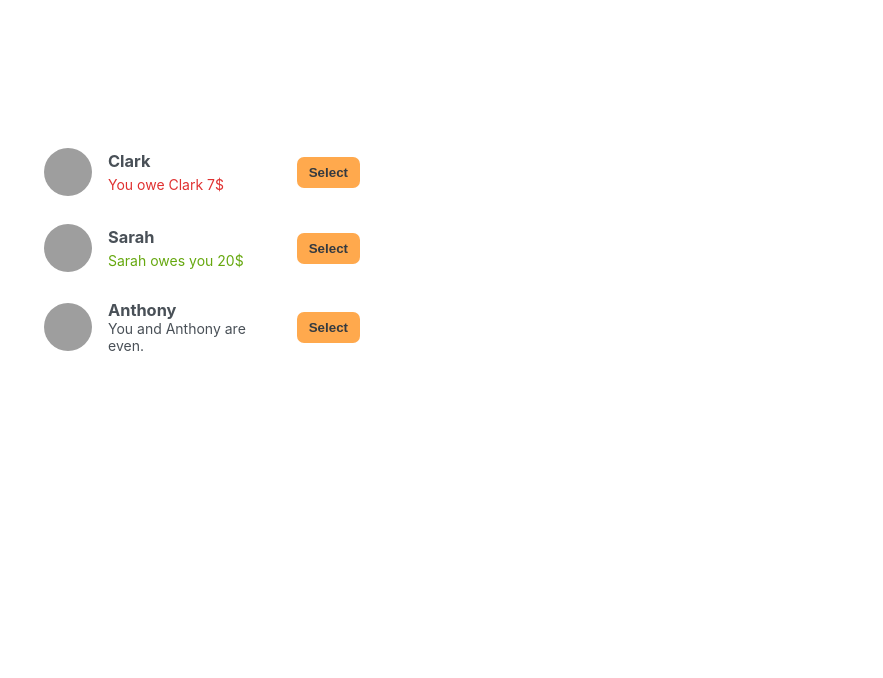
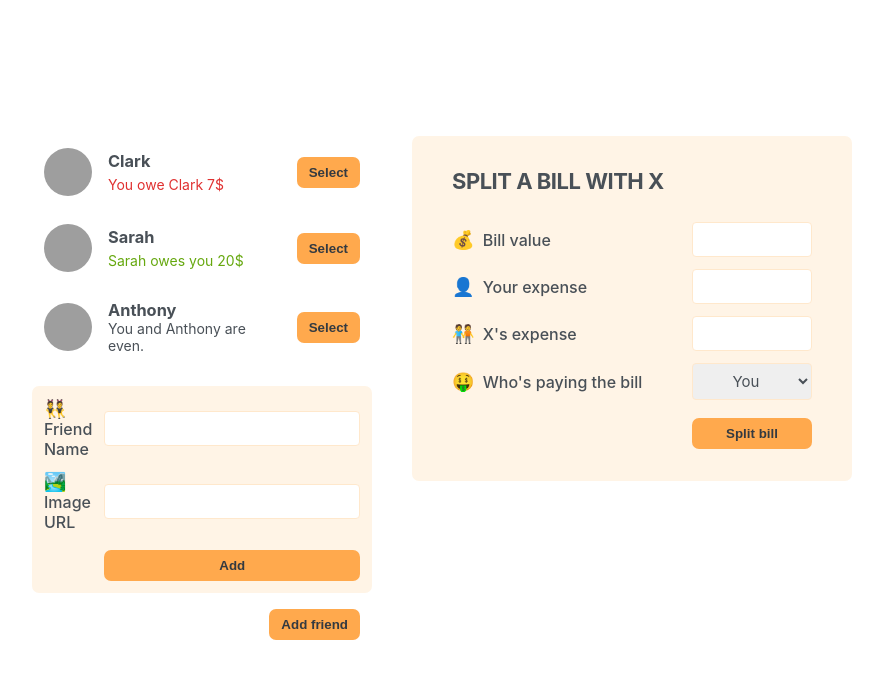
Before and after one commit to jzrlqwzy/eat-n-split, a React (Create React App) app: page / in a window 1280 px wide. Shown: the top 678 px of the page, without its empty margins (198-1081 px from the left). Built offline with nearby package versions, Linux system fonts and the light colour scheme; grey boxes are pictures that could not be loaded.

Commit message:
basic components

```diff
--- a/src/App.js
+++ b/src/App.js
@@ -24,7 +24,10 @@
     <div className="app">
       <div className="sidebar">
         <FriendsList />
+        <FormAddFriend />
+        <Button>Add friend</Button>
       </div>
+      <FormSplitBill />
     </div>
   );
 }
@@ -57,8 +60,49 @@
       )}
 
       {friend.balance === 0 && <p>You and {friend.name} are even.</p>}
-
-      <button className="button">Select</button>
+      <Button>Select</Button>
     </li>
   );
 }
+
+function FormAddFriend() {
+  return (
+    <form className="form-add-friend">
+      <label>👯Friend Name</label>
+      <input type="text" />
+
+      <label>🏞️ Image URL</label>
+      <input type="text" />
+
+      <Button>Add</Button>
+    </form>
+  );
+}
+
+function FormSplitBill() {
+  return (
+    <form className="form-split-bill">
+      <h2>Split a bill with X</h2>
+
+      <label>💰 Bill value</label>
+      <input type="text" />
+
+      <label>👤 Your expense</label>
+      <input type="text" />
+
+      <label>🧑‍🤝‍🧑 X's expense</label>
+      <input type="text" />
+
+      <label>🤑 Who's paying the bill</label>
+      <select>
+        <option value="user">You</option>
+        <option value="friend">X</option>
+      </select>
+      <Button>Split bill</Button>
+    </form>
+  );
+}
+
+function Button({ children }) {
+  return <button className="button">{children}</button>;
+}
```
